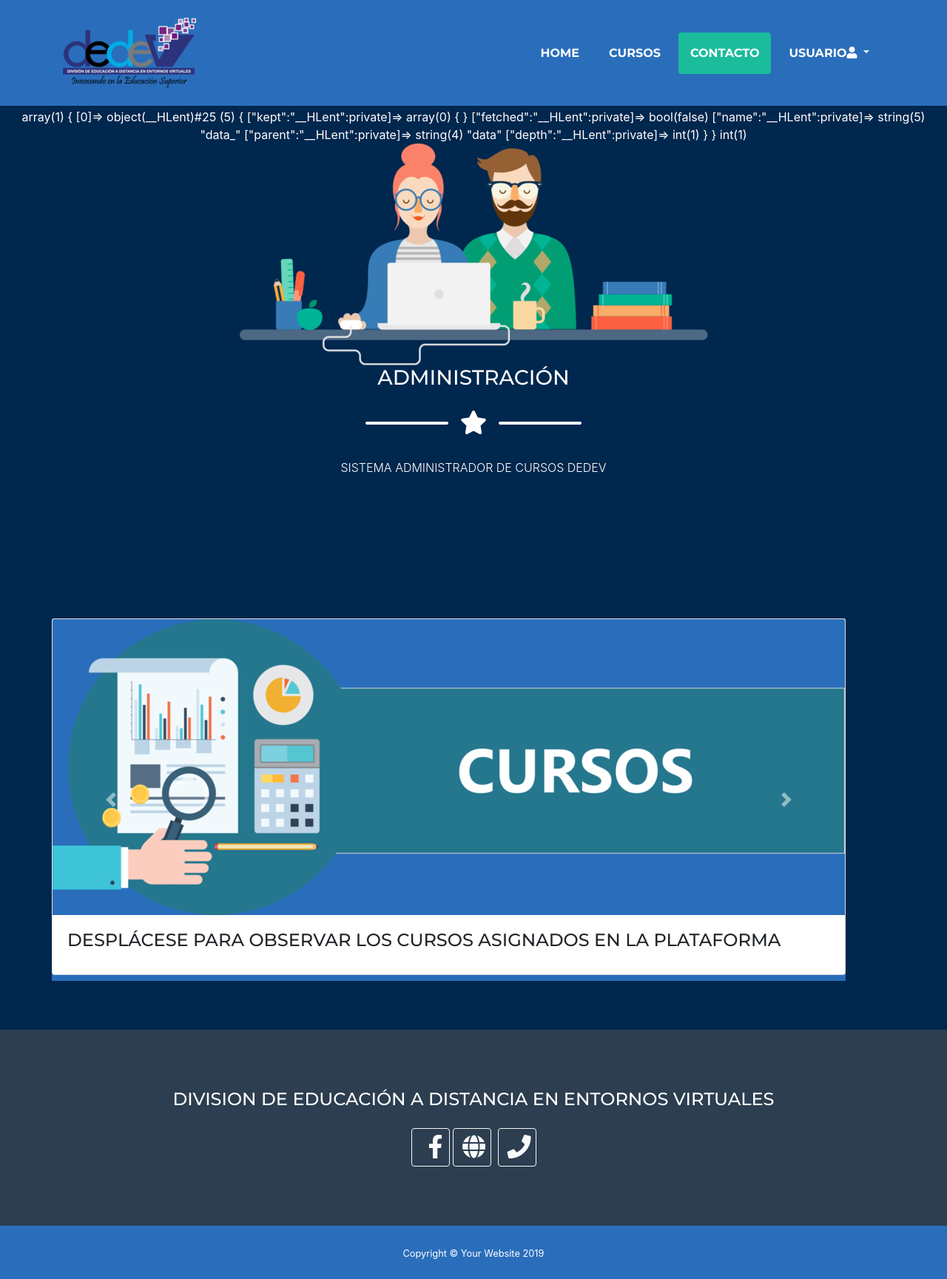
After one commit to Askaredox/DIGED, a CodeIgniter app: the page made by application/views/Docente/vDocente.php in a window 1280 px wide. The commit adds this page. Shown: the whole page at 74% size. Run offline with CodeIgniter, Linux system fonts and the light colour scheme; the template is opened without the code that fills it: most values are stand-ins (such as "Sample title", 1, 10 or a date in 2020); some libraries are stand-ins or nearby versions.

Commit message:
pagina principal del docente

```diff
--- a/application/config/config.php
+++ b/application/config/config.php
@@ -24,7 +24,7 @@ defined('BASEPATH') OR exit('No direct script access allowed');
 |
 */
 //https://desarrollo.virtual.usac.edu.gt'http://localhost/DIGED/'
-$config['base_url'] = 'http://localhost/DIGED/';
+$config['base_url'] = 'http://localhost/DEDEV/';
 
 /*
 |--------------------------------------------------------------------------
--- a/application/config/routes.php
+++ b/application/config/routes.php
@@ -71,3 +71,4 @@ $route['Administrar/Docentes'] = 'Admin/CTablaDocentes';
 $route['cTablaDocentess'] = 'none';
 
 //PARA LA PARTE DEL DOCENTE
+$route['HOME'] = 'Docente/Docente_home';
--- a/application/controllers/Admin/Admin_home.php
+++ b/application/controllers/Admin/Admin_home.php
@@ -11,7 +11,7 @@ class Admin_home extends CI_Controller
     }
     public function index()
     {
-        if ($this->session->userdata('is_logged')) { // si hay alguien loggeado muestra eso
+        if ($this->session->userdata('is_logged') && ($this->session->userdata('Tipo')==1)) { // si hay alguien loggeado muestra eso
             $this->load->view('Admin/vAdmin_page');
         } else {
             show_404();
--- a/application/controllers/Admin/CRegistroDocentes.php
+++ b/application/controllers/Admin/CRegistroDocentes.php
@@ -11,7 +11,7 @@ class cRegistroDocentes extends CI_Controller
     }
     public function index()
     {
-        if ($this->session->userdata('is_logged')) {
+        if ($this->session->userdata('is_logged') && ($this->session->userdata('Tipo')==1)) {
             $this->load->view('Admin/vRegistroDocentes'); //mandar el array a la vista
         } else {
             show_404();
--- a/application/controllers/Admin/CTablaCursos.php
+++ b/application/controllers/Admin/CTablaCursos.php
@@ -10,7 +10,7 @@ class cTablaCursos extends CI_Controller
     }
     public function index()
     {
-        if ($this->session->userdata('is_logged')) {
+        if ($this->session->userdata('is_logged') && ($this->session->userdata('Tipo')==1)) {
 
             if (!$res = $this->Admin_Cursos_model->getCursos()) { // recuperando cursos para armar la vista
                 $this->session->set_flashdata('msge', '¡Aún no hay cursos registrados!');
--- a/application/controllers/Admin/CTablaDocentes.php
+++ b/application/controllers/Admin/CTablaDocentes.php
@@ -10,7 +10,7 @@ class cTablaDocentes extends CI_Controller
     }
     public function index()
     {
-        if ($this->session->userdata('is_logged')) {
+        if ($this->session->userdata('is_logged') && ($this->session->userdata('Tipo')==1)) {
 
             if (!$res = $this->Admin_Docente_model->getDocentes()) { // recuperando Docentes para armar la vista
                 $this->session->set_flashdata('msge', '¡Aún no hay Docentes registrados!');
--- a/application/controllers/Api.php
+++ b/application/controllers/Api.php
@@ -9,8 +9,8 @@ class Api extends REST_Controller{
         $this->load->database();
     }
     /**
-     * http://localhost/DIGED/Api/cursos
-     * https://desarrollo.virtual.usac.edu.gt/DIGED/Api/cursos
+     * http://localhost/DEDEV/Api/cursos
+     * https://desarrollo.virtual.usac.edu.gt/DEDEV/Api/cursos
      */
     public function cursos_get()
 	{
@@ -19,7 +19,7 @@ class Api extends REST_Controller{
         $this->response($data, REST_Controller::HTTP_OK);
     }
     /**
-     * http://localhost/DIGED/Api/temas/4
+     * http://localhost/DEDEV/Api/temas/4
      * https://desarrollo.virtual.usac.edu.gt/DIGED/Api/temas/4
      */
     public function temas_get($id){
--- a/application/controllers/cLogin.php
+++ b/application/controllers/cLogin.php
@@ -57,10 +57,8 @@ class CLogin extends CI_Controller
                 $this->session->set_flashdata('msg','Bienvenido al sistema  '.$data['Nombre'].' ' .$data['Apellido']);
                 if($data['Tipo']==1){//Admin
                    $this->output->set_output(json_encode(array('url'=>base_url('Administracion'))));
-
                 }else{//docente
-                   // $this->output->set_output(json_encode(array('url'=>base_url('Docente'))));
-                   //echo "soy un docente";
+                    $this->output->set_output(json_encode(array('url'=>base_url('HOME'))));
                 }
 
 
--- a/application/models/Api_model.php
+++ b/application/models/Api_model.php
@@ -9,7 +9,7 @@ class Api_model extends CI_Model
 
     public function getCursos()
     {
-        $query = $this->db->query('SELECT Cod_Curso,C.Nombre as Curso, CONCAT(u.Nombre,\' \',u.Apellido) as Docente FROM `curso` C
+        $query = $this->db->query('SELECT Cod_Curso,C.Nombre as Curso, CONCAT(u.Nombre,\' \',u.Apellido) as Docente FROM `CURSO` C
             INNER JOIN `USUARIO` u
             ON  C.Docente= u.Id_Usuario;');
 
@@ -18,7 +18,7 @@ class Api_model extends CI_Model
         return FALSE;
     }
     public function getTemas($datos){
-        $sql="SELECT Cod_Tema, Nombre_T AS tema FROM `tema` T WHERE curso = ?;";
+        $sql="SELECT Cod_Tema, Nombre_T AS tema FROM `TEMA` T WHERE curso = ?;";
         $query = $this->db->query($sql, [ $datos ]);
 
         if ($query->num_rows() > 0)
--- /dev/null
+++ b/application/views/Docente/vDocente.php
@@ -0,0 +1,291 @@
+<!DOCTYPE html>
+<html lang="en">
+
+<head>
+
+  <meta charset="utf-8">
+  <meta name="viewport" content="width=device-width, initial-scale=1, shrink-to-fit=no">
+  <meta name="description" content="">
+  <meta name="author" content="">
+
+  <title>DEDEV-DOCENTE</title>
+
+  <!-- Custom fonts for this theme -->
+  <link href="<?= base_url('Admin_page/vendor/fontawesome-free/css/all.min.css') ?>" rel="stylesheet" type="text/css">
+  <link href="https://fonts.googleapis.com/css?family=Montserrat:400,700" rel="stylesheet" type="text/css">
+  <link href="https://fonts.googleapis.com/css?family=Lato:400,700,400italic,700italic" rel="stylesheet" type="text/css">
+  <link href="https://fonts.googleapis.com/css?family=Open+Sans:300,300i,400,400i,700,700i|Montserrat:300,400,500,700" rel="stylesheet">
+
+  <!-- Theme CSS -->
+  <link href="<?= base_url('Admin_page/css/freelancer.min.css') ?>" rel="stylesheet">
+  <link rel='stylesheet' href="<?= base_url('Admin_page/css/css/bootstrap.min.css') ?>">
+</head>
+
+<body id="page-top">
+  <!-- Navigation -->
+  <nav class="navbar navbar-expand-lg bg-primary text-uppercase  text-sm fixed-top" id="mainNav">
+    <div class="container">
+      <div class="logo float-left">
+        <!--LOGO-->
+        <a href="<?= base_url('HOME#intro') ?>" class="scrollto"><img src="<?= base_url('Admin_page/img/dedev (3).png') ?>" alt="Responsive image" class="img-fluid"></a>
+      </div>
+      <button class="navbar-toggler navbar-toggler-right text-uppercase font-weight-bold bg-secondary text-white rounded" type="button" data-toggle="collapse" data-target="#navbarResponsive" aria-controls="navbarResponsive" aria-expanded="false" aria-label="Toggle navigation">
+        Menu
+        <i class="fas fa-bars"></i>
+      </button>
+      <div class="collapse navbar-collapse align-items-center" id="navbarResponsive">
+        <ul class="navbar-nav ml-auto">
+          <li class="nav-item mx-0 mx-lg-1">
+            <a class="nav-link py-3 px-0 px-lg-3 rounded scrollto" href="#intro">HOME</a>
+          </li>
+          <li class="nav-item mx-0 mx-lg-1">
+            <a class="nav-link py-3 px-0 px-lg-3 rounded js-scrollto" href="#CURSOS">CURSOS</a>
+          </li>
+          <li class="nav-item mx-0 mx-lg-1">
+            <a class="nav-link py-3 px-0 px-lg-3 rounded js-scrollto" href="#contacto">CONTACTO</a>
+          </li>
+          <li class="nav-item dropdown mx-0 mx-lg-1">
+            <div class="dropdown">
+              <a class="nav-link dropdown-toggle py-3 px-0 px-lg-3 rounded" id="navbarDropdown" role="button" data-toggle="dropdown" aria-haspopup="true" aria-expanded="false">
+                USUARIO<i class="fas fa-user"></i>
+              </a>
+
+              <div class="dropdown-menu bg-info " aria-labelledby="dropdownMenuButton">
+                <a class="dropdown-item text-white" type="button" class="btn" data-toggle="modal" data-target="#EDITARUSER"><i class="fas fa-user-edit"></i>Editar</a>
+                <div class="dropdown-divider"></div>
+                <a class="dropdown-item text-white" type="button" class="btn" data-toggle="modal" data-target="#CERRARSESSION"><i class="fas fa-power-off"></i> Salir</a>
+              </div>
+            </div>
+          </li>
+        </ul>
+      </div>
+    </div>
+  </nav>
+  <!-- Masthead -->
+  <section id="intro">
+    <header class="bg-secondary text-white text-center" style="padding-top: calc(6rem + 50px);
+    padding-bottom: 6rem;">
+      <div id=notificacion>
+        <!--MENSAJE DE BIENVENIDA TEMPORAL-->
+        <?php if ($dat = $this->session->flashdata('msg')) : ?>
+          <div class="container-sm">
+            <div class="alert alert-success alert-dismissible fade show" role="alert">
+              <strong><?= $dat ?></strong>
+              <button type="button" class="close" data-dismiss="alert" aria-label="Close">
+                <span aria-hidden="true">&times;</span>
+              </button>
+            </div>
+          </div>
+        <?php elseif ($dat = $this->session->flashdata('msge')) : ?>
+          <div class="container-sm">
+            <div class="alert alert-danger alert-dismissible fade show" role="alert">
+              <strong><?= $dat ?></strong>
+              <button type="button" class="close" data-dismiss="alert" aria-label="Close">
+                <span aria-hidden="true">&times;</span>
+              </button>
+            </div>
+          </div>
+        <?php endif; ?>
+        <?php var_dump($data);
+        var_dump(count($data));  ?>
+      </div>
+
+
+      <!-- Masthead Avatar Image -->
+      <img class="mt-20 img-fluid" src="<?= base_url('assets/docente.png') ?>" alt="">
+
+      <!-- Masthead Heading -->
+      <h3 class="masthead-heading text-uppercase mb-0">ADMINISTRACIÓN</h3>
+
+      <!-- Icon Divider -->
+      <div class="divider-custom divider-light">
+        <div class="divider-custom-line"></div>
+        <div class="divider-custom-icon">
+          <i class="fas fa-star"></i>
+        </div>
+        <div class="divider-custom-line"></div>
+      </div>
+
+      <!-- Masthead Subheading -->
+      <p class="masthead-subheading font-weight-light mb-0">SISTEMA ADMINISTRADOR DE CURSOS DEDEV</p>
+
+
+    </header>
+  </section>
+
+
+  <!-- Cursos Section -->
+  <section class="page-section portfolio bg-secondary" id="CURSOS">
+    <div class="container-sm">
+
+      <!-- CURSOS Grid Items -->
+      <div class="row item-center">
+        <!--Carousel Wrapper-->
+        <div id=aviso>
+          <!--AVISOS-->
+
+          <div id="multi-item-example" class="carousel slide justify-content-center bg-primary" data-ride="carousel">
+
+            <!--Slides-->
+            <div class="carousel-inner">
+              <!--First slide-->
+              <div class="carousel-item active">
+                <div style="float:left">
+                  <div class="card mb-2">
+                    <img class="card-img-top bg-primary" src="<?= base_url('assets/fondo_cursos.png') ?>">
+                    <div class="card-body">
+                      <?php if (!count($data) > 0) : ?>
+                        <h4 class="card-title">AUN NO TIENE CURSOS ASIGNADOS</h4>
+                      <?php else : ?>
+                        <h4 class="card-title">DESPLÁCESE PARA OBSERVAR LOS CURSOS ASIGNADOS EN LA PLATAFORMA</h4>
+                      <?php endif; ?>
+                    </div>
+                  </div>
+                </div>
+              </div>
+              <?php foreach ($data as $curso) : ?>
+                <div class="carousel-item">
+                  <div style="float:left">
+                    <div class="card mb-2">
+                      <img class="card-img-top bg-primary" src="<?= base_url('assets/fondo_cursos.png') ?>">
+                      <div class="card-body">
+                        <h4 class="card-title text-center"><?= strtoupper($curso['Nombre']) ?></h4>
+                        <!--<p class="card-text">Some quick example text to build on the card title and make up the bulk of the
+                      card's content.</p>-->
+                        <button type="button" class="btn btn-outline-danger btn-md btn-block rounded-pill" data-id=<?= $curso['Cod_Curso'] ?>>VER TEMAS</button>
+                      </div>
+                    </div>
+                  </div>
+                </div>
+              <?php endforeach ?>
+
+            </div>
+            <!--/.Slides-->
+            <a class="carousel-control-prev" href="#multi-item-example" role="button" data-slide="prev">
+              <span class="carousel-control-prev-icon" aria-hidden="true"></span>
+              <span class="sr-only">Previous</span>
+            </a>
+            <a class="carousel-control-next" href="#multi-item-example" role="button" data-slide="next">
+              <span class="carousel-control-next-icon" aria-hidden="true"></span>
+              <span class="sr-only">Next</span>
+            </a>
+
+          </div>
+          <!--/.Carousel Wrapper-->
+        </div>
+        <!-- /.row -->
+
+      </div>
+  </section>
+
+
+  <!-- Footer -->
+  <footer class="footer text-center" id="contacto">
+    <div class="container">
+      <div class="row">
+
+        <!-- Footer Social Icons -->
+        <div class="col">
+          <h4 class="text-uppercase mb-4">DIVISION DE EDUCACIÓN A DISTANCIA EN ENTORNOS VIRTUALES </h4>
+          <a class="btn btn-outline-light btn-social mx-0" href="#">
+            <h2><i class="fab fa-fw fa-facebook-f"></i></h2>
+          </a>
+          <a class="btn btn-outline-light btn-social mx-0" href="#">
+            <h2> <i class="fas fa-globe"></i></h2>
+          </a>
+          <a class="btn btn-outline-light btn-social text-center ml-1" href="#">
+            <h2> <i class="fas fa-phone"></i></h2>
+          </a>
+
+        </div>
+      </div>
+    </div>
+  </footer>
+
+  <!-- Copyright Section -->
+  <section class="copyright py-4 text-center text-white bg-primary">
+    <div class="container">
+      <small>Copyright &copy; Your Website 2019</small>
+    </div>
+  </section>
+
+  <!-- Scroll to Top Button (Only visible on small and extra-small screen sizes) -->
+  <div class="scroll-to-top d-lg-none position-fixed ">
+    <a class="js-scroll-trigger d-block text-center text-white rounded" href="#intro">
+      <i class="fa fa-chevron-up"></i>
+    </a>
+  </div>
+
+  <!--EDITAR USUARIO Y CERRAR SESIÓN-->
+  <div class="modal fade" id="CERRARSESSION" tabindex="-1" role="dialog" aria-labelledby="CERRARSESSION" aria-hidden="true">
+    <div class="modal-dialog" role="document">
+      <div class="modal-content">
+        <div class="modal-header">
+          <p class="modal-title" id="SESSION">CERRAR SESION</p>
+          <button type="button" class="close" data-dismiss="modal" aria-label="Close">
+            <span aria-hidden="true">&times;</span>
+          </button>
+        </div>
+        <div class="modal-body text-danger">
+          <p> ¿DESEA CERRAR SESIÓN?</p>
+        </div>
+        <div class="modal-footer">
+          <button type="button" class="btn btn-danger" data-dismiss="modal">Cancelar</button>
+          <a role="button" class="btn btn-primary" href="cLogin/logout">Si</a>
+        </div>
+      </div>
+    </div>
+  </div>
+
+  <!--EDITAR CONTRASEÑA-->
+  <div class="modal fade" id="EDITARUSER" tabindex="-1" role="dialog" aria-labelledby="EDITARUSER" aria-hidden="true">
+    <div class="modal-dialog" role="document">
+      <div class="modal-content">
+        <div class="modal-header">
+          <p class="modal-title" id="EDITUSR">CAMBIAR CONTRASEÑA</p>
+          <button type="button" class="close" data-dismiss="modal" aria-label="Close">
+            <span aria-hidden="true">&times;</span>
+          </button>
+        </div>
+        <div class="modal-body">
+          <div class="col-lg-10 mx-auto">
+            <!-- To configure the contact form email address, go to mail/contact_me.php and update the email address in the PHP file on line 19. -->
+            <form id="UpdatePassword">
+              <div class="form-group" id="Pw1">
+                <label for="validationCustom01">NUEVA CONTRASEÑA</label>
+                <input type="text" class="form-control" name="Pass1" id="Pass1" placeholder="contraseña">
+                <div class="invalid-feedback">
+                </div>
+              </div>
+              <div class="form-group" id="Pw2">
+                <label for="validationCustom01">CONFIRMACIÓN</label>
+                <input type="text" class="form-control" name="Pass2" id="Pass2" placeholder="nueva contraseña">
+                <div class="invalid-feedback"></div>
+              </div>
+              <br>
+              <div class="form-group ">
+                <input type="submit" class="btn btn-secondary rounded-pill btn-xl bg-secondary" value="Cambiar Contraseña" />
+              </div>
+            </form>
+          </div>
+        </div>
+        <div class="modal-footer">
+          <button type="button" class="btn btn-danger rounded-pill" data-dismiss="modal">Cancelar</button>
+        </div>
+      </div>
+    </div>
+  </div>
+
+
+  <!-- Bootstrap core JavaScript -->
+  <script src="https://ajax.googleapis.com/ajax/libs/jquery/3.4.1/jquery.min.js"></script>
+  <script src="<?= base_url('Admin_page/vendor/bootstrap/js/bootstrap.bundle.min.js') ?>"></script>
+
+  <!-- Contact Form JavaScript -->
+  <!--<script src="<//?=base_url('Admin_page/js/jqBootstrapValidation.js')?>"></script>-->
+  <!-- Custom scripts for this template -->
+  <script src="<?= base_url('Admin_page/js/freelancer.min.js') ?>"></script>
+  <script src=<?= base_url('assets/js/JDocente.js') ?>></script>
+</body>
+
+</html>
--- /dev/null
+++ b/assets/js/JDocente.js
@@ -0,0 +1,36 @@
+(function ($) {
+    $("#UpdatePassword").submit(function (ev) {
+        ev.preventDefault();
+        var self = this;
+        $.ajax({
+            url: 'Docente/Docente_home/changePassword',
+            type: 'POST',
+            data: $(this).serialize(),
+            success: function (data) {
+                $("#Pw1 > input").removeClass('is-invalid');
+                $("#Pw2 > input").removeClass('is-invalid');
+                $("#Pw1 > input").addClass('is-valid');
+                $("#Pw2 > input").addClass('is-valid');
+                var json = JSON.parse(data);
+                window.location.replace(json.url);
+                //console.log(data);
+            },
+            statusCode: {
+                400: function (xhr) {
+
+                    $("#Pw1 > input").removeClass('is-invalid');
+                    $("#Pw2 > input").removeClass('is-invalid');
+                    var json = JSON.parse(xhr.responseText);
+                    if (json.P1.length != 0) {
+                        $("#Pw1 > div").html(json.P1);
+                        $("#Pw1 > input").addClass('is-invalid');
+                    }
+                    if (json.P2.length != 0) {
+                        $("#Pw2 > div").html(json.P2);
+                        $("#Pw2 > input").addClass('is-invalid');
+                    }
+                }
+            }
+        });
+    });
+})(jQuery)
```
Also changed, not shown: application/config/database.php (+22 -0 lines), application/controllers/Docente/Docente_home.php (added, +53 -0 lines), application/models/Admin_Cursos_model.php (+8 -0 lines), application/models/Docente_Curso_model.php (added, +14 -0 lines), Admin_page/css/freelancer.css, assets/curs.png (added), assets/docente.png (added), assets/fc.png (added), assets/fondo_cursos.png (added).
